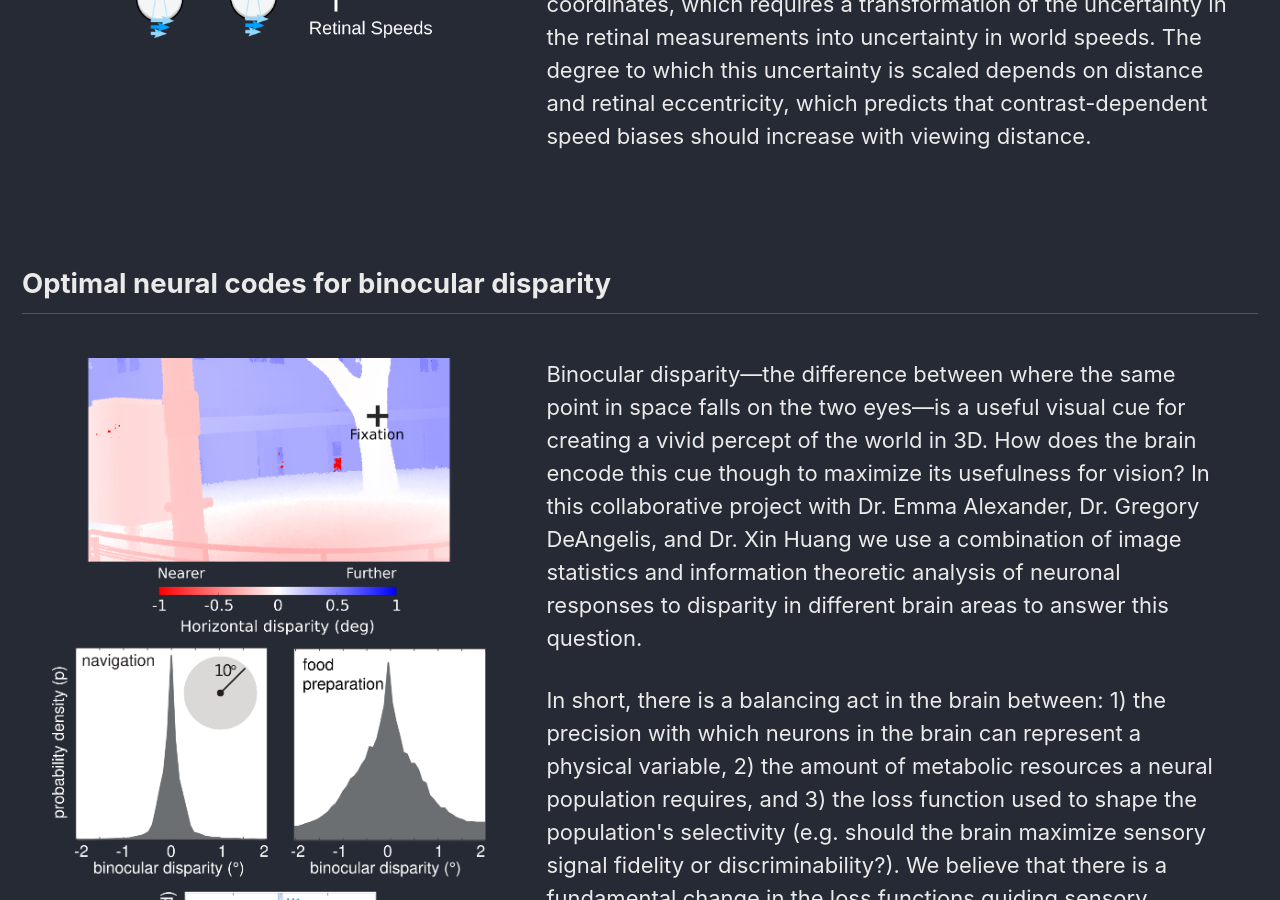
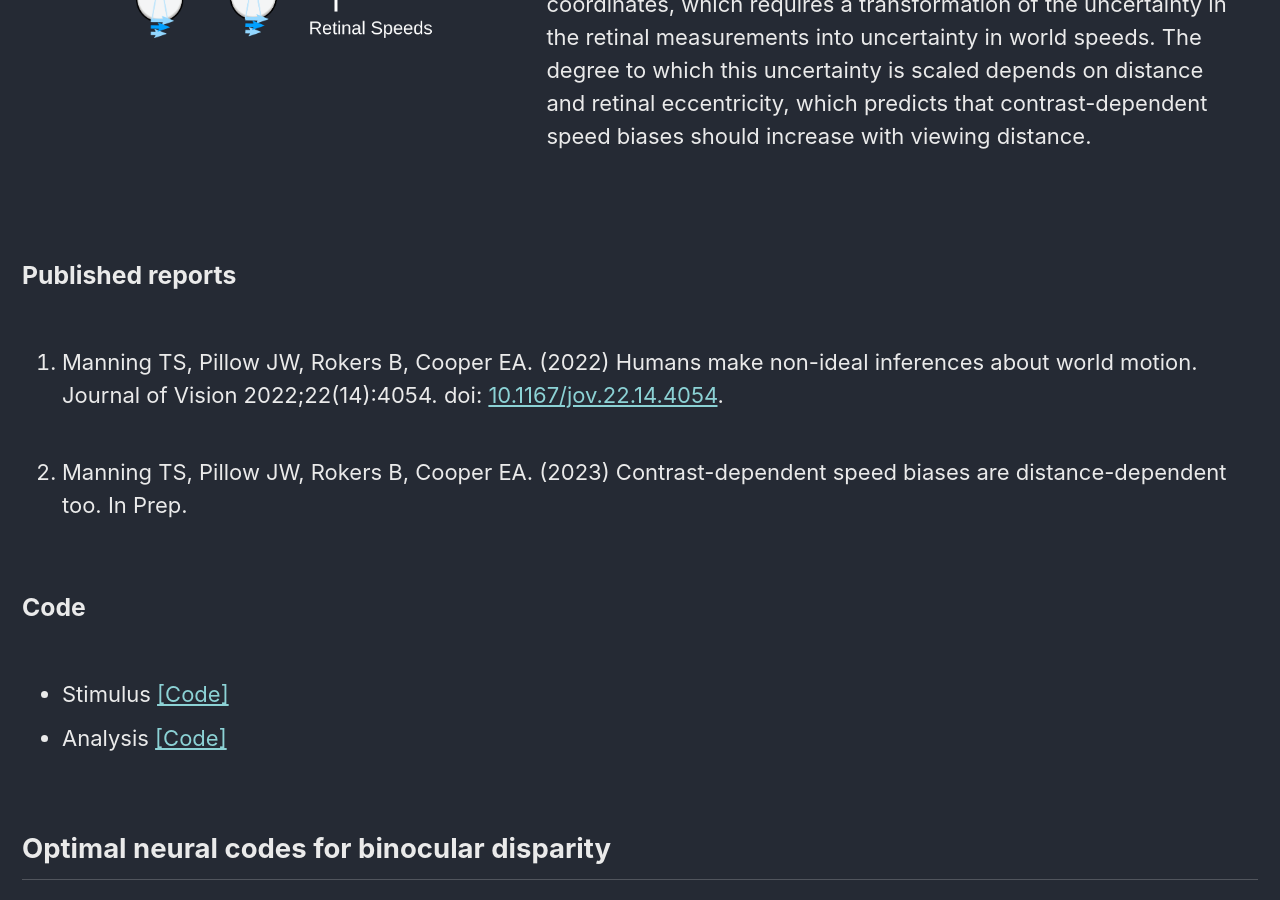
Before and after one commit to tsmanning/tsmanning.github.io, a Jekyll site: the page built from _pages/projects.html, in a window 1280 px wide and 900 px high, scrolled down 1020 px. Built offline with Jekyll 4.4.1, drawn with Linux system fonts in a browser that asks for light colours; cached includes are drawn as plain includes.

Commit message:
updating projects

```diff
--- a/_pages/projects.html
+++ b/_pages/projects.html
@@ -63,7 +63,10 @@ intro:
 <h2>Unconscious inference in motion perception</h2>
 <div class="row">
   <div class="column left">
-    <img src="/assets/images/UncertProj.png" alt="proj1" width="600" height="369" class="responsive">
+    <img src="/assets/images/UncertProj.png" alt="Displays in experiment are situated half a meter and
+    one meter from the participant. Under our model of how humans make estimate object motion out in the world, this
+    should make speed measurments on the far screen less reliable even if the stimuli are the same retinal size."
+    width="600" height="369" class="responsive">
   </div>
   <div class="column right">
     <p>People show systematic biases in perceived speeds and directions of motion under many conditions when
@@ -81,12 +84,29 @@ intro:
        speed biases should increase with viewing distance.</p>
   </div>
 </div>
+<h3>Published reports</h3>
+<div class="row">
+  <ol>
+    <li>Manning TS, Pillow JW, Rokers B, Cooper EA. (2022) Humans make non-ideal inferences about world motion.
+    Journal of Vision 2022;22(14):4054. doi: <a href="https://doi.org/10.1167/jov.22.14.4054">10.1167/jov.22.14.4054</a>.</li>
+    <li>Manning TS, Pillow JW, Rokers B, Cooper EA. (2023) Contrast-dependent speed biases are distance-dependent too. In Prep.</li>
+  </ol>
+</div>
+<h3>Code</h3>
+<div class="row">
+  <ul>
+    <li>Stimulus <a href="https://github.com/tsmanning/priorCoords_ptbCode">[Code]</a></li>
+    <li>Analysis <a href="https://github.com/tsmanning/priorCoords_analysis">[Code]</a></li>
+  </ul>
+</div>
 
 <!-- Project 2 container -->
 <h2>Optimal neural codes for binocular disparity</h2>
 <div class="row">
   <div class="column left">
-    <img src="/assets/images/DisparityProj.png" alt="proj2" width="600" height="369" class="responsive">
+    <img src="/assets/images/DisparityProj.png" alt="Top: a map of binocular disparities in a natural image.
+    Middle: disparity histograms within the central 10 degrees of vision during navigation and food preparation tasks. Bottom:
+    Fisher information in three populations of neurons in the brain that encode disparity." width="600" height="369" class="responsive">
   </div>
   <div class="column right">
     <p>Binocular disparity<span>&#8212;</span>the difference between where the same point in space falls
@@ -103,11 +123,16 @@ intro:
   </div>
 </div>
 
+<div>
+</div>
+
 <!-- Project 3 container -->
 <h2>Extracting heading from retinal images during eye movements</h2>
 <div class="row">
   <div class="column left">
-    <img src="/assets/images/HeadingProj.png" alt="proj3" width="600" height="369" class="responsive">
+    <img src="/assets/images/HeadingProj.png" alt="Self-motion can be simulated with random dot motion that forms an optic flow pattern.
+    When you rotate your eyes to pursue a moving object, that distorts the flow pattern (making it consistent with a curved trajectory),
+    but the brain somehow undoes these distortions and we percieve our correct heading." width="600" height="369" class="responsive">
   </div>
   <div class="column right">
     <p>The primate visual system has evolved to be highly sensitive to optic flow cues<span>&#8212;</span>complex patterns of motion
```
Also changed, not shown: _pages/resources.md (+5 -13 lines), assets/images/DisparityProj.png, 1 other file.
